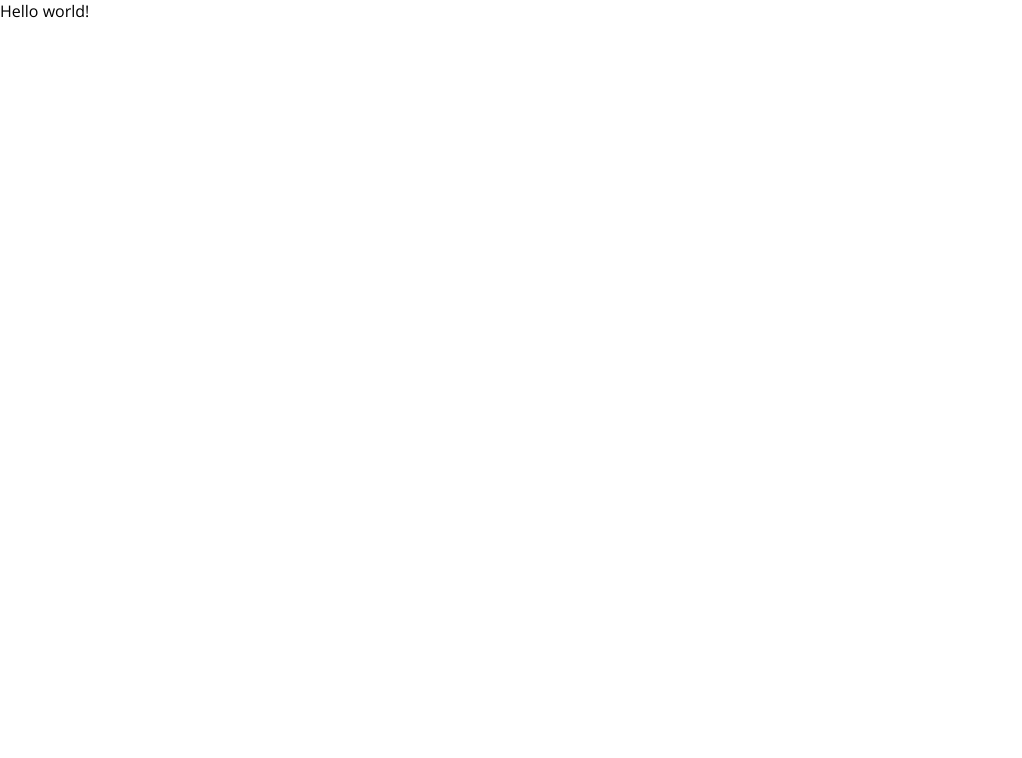
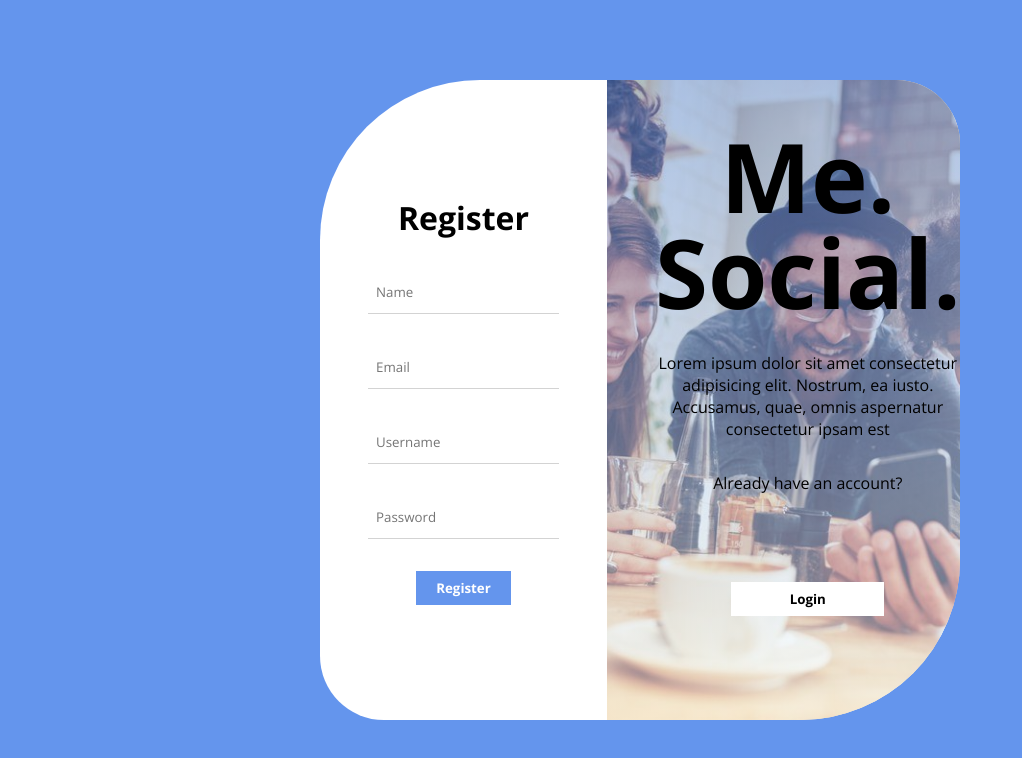
Before and after one commit to girishmt4/MERN-social-media-app, a React (Create React App) app: page / in a window 1280 px wide. Shown: the top 758 px of the page, without its empty margins (0-1022 px from the left). Built offline with nearby package versions, Linux system fonts and the light colour scheme.

Commit message:
added login and register pages and styles

```diff
--- a/package.json
+++ b/package.json
@@ -8,6 +8,7 @@
     "@testing-library/user-event": "^13.5.0",
     "react": "^18.0.0",
     "react-dom": "^18.0.0",
+    "react-router-dom": "^6.4.4",
     "react-scripts": "5.0.1",
     "sass": "^1.56.1",
     "web-vitals": "^2.1.4"
--- a/src/App.js
+++ b/src/App.js
@@ -1,7 +1,11 @@
+import Login from "./pages/login/Login";
+import Register from "./pages/register/Register";
+
 function App() {
   return (
     <div>
-      Hello world!
+      {/* <Login /> */}
+      <Register />
     </div>
   );
 }
--- a/src/pages/homepage/Homepage.jsx
+++ b/src/pages/homepage/Homepage.jsx
@@ -1,4 +1,4 @@
-import "Homepage.scss";
+import "./Homepage.scss";
 
 const Homepage = () => {
   return <div className="homepage"></div>;
--- a/src/pages/login/Login.jsx
+++ b/src/pages/login/Login.jsx
@@ -1,7 +1,29 @@
-import "Login.scss";
+import "./Login.scss";
 
 const Login = () => {
-  return <div className="login"></div>;
+  return (
+    <div className="login">
+      <div className="card">
+        <div className="register-promo">
+          <h1>Hello there.</h1>
+          <p>
+            Lorem ipsum dolor sit amet consectetur adipisicing elit. Nostrum, ea
+            iusto. Accusamus, quae, omnis aspernatur consectetur ipsam est
+          </p>
+          <span>Come. Join. Create an account.</span>
+          <button>Register</button>
+        </div>
+        <div className="login-form">
+          <h1>Login</h1>
+          <form action="">
+            <input type="text" placeholder="Username" />
+            <input type="password" placeholder="Password" />
+            <button>Login</button>
+          </form>
+        </div>
+      </div>
+    </div>
+  );
 };
 
 export default Login;
--- a/src/pages/login/Login.scss
+++ b/src/pages/login/Login.scss
@@ -0,0 +1,87 @@
+.login {
+  height: 100vh;
+  background-color: cornflowerblue;
+  display: flex;
+  align-items: center;
+  justify-content: center;
+  text-align: center;
+
+  .card {
+    width: 50vw;
+    display: flex;
+    border-radius: 10% 25%;
+    background-color: white;
+    min-height: 40rem;
+    overflow: hidden;
+
+    .register-promo {
+      flex: 1;
+      background: linear-gradient(
+          rgba(100, 149, 237, 0.5),
+          rgba(255, 255, 255, 0.5)
+        ),
+        url("../../../assets/socialize.jpeg") center;
+      background-size: cover;
+      padding: 3rem;
+      display: flex;
+      flex-direction: column;
+      gap: 2rem;
+      justify-content: center;
+
+      h1 {
+        font-size: 6rem;
+        line-height: 6rem;
+      }
+      p {
+      }
+      span {
+        font-size: 1rem;
+      }
+      button {
+        width: 50%;
+        padding: 0.5rem;
+        border: none;
+        background-color: white;
+        font-weight: bold;
+        cursor: pointer;
+        margin: auto;
+      }
+      button:hover {
+        background-color: cornflowerblue;
+      }
+    }
+
+    .login-form {
+      flex: 1;
+      padding: 3rem;
+      display: flex;
+      flex-direction: column;
+      gap: 2rem;
+      justify-content: center;
+
+      h1 {
+      }
+      form {
+        display: flex;
+        flex-direction: column;
+        gap: 2rem;
+
+        input {
+          border: none;
+          border-bottom: 1px solid lightgray;
+          padding: 0.75rem 0.5rem;
+        }
+        button {
+          width: 50%;
+          padding: 0.5rem;
+          border: none;
+          font-weight: bold;
+          color: white;
+          cursor: pointer;
+          background-color: cornflowerblue;
+          margin: auto;
+        }
+      }
+    }
+  }
+}
--- a/src/pages/profile/Profile.jsx
+++ b/src/pages/profile/Profile.jsx
@@ -1,4 +1,4 @@
-import "Profile.scss";
+import "./Profile.scss";
 
 const Profile = () => {
   return <div className="profile"></div>;
--- a/src/pages/register/Register.jsx
+++ b/src/pages/register/Register.jsx
@@ -1,7 +1,31 @@
-import "Register.scss";
+import "./Register.scss";
 
 const Register = () => {
-  return <div className="register"></div>;
+  return (
+    <div className="register">
+      <div className="card">
+        <div className="register-form">
+          <h1>Register</h1>
+          <form action="">
+            <input type="text" placeholder="Name" />
+            <input type="email" placeholder="Email" />
+            <input type="text" placeholder="Username" />
+            <input type="password" placeholder="Password" />
+            <button>Register</button>
+          </form>
+        </div>
+        <div className="login-promo">
+          <h1>Me. Social.</h1>
+          <p>
+            Lorem ipsum dolor sit amet consectetur adipisicing elit. Nostrum, ea
+            iusto. Accusamus, quae, omnis aspernatur consectetur ipsam est
+          </p>
+          <span>Already have an account?</span>
+          <button>Login</button>
+        </div>
+      </div>
+    </div>
+  );
 };
 
 export default Register;
--- a/src/pages/register/Register.scss
+++ b/src/pages/register/Register.scss
@@ -0,0 +1,87 @@
+.register {
+  height: 100vh;
+  background-color: cornflowerblue;
+  display: flex;
+  text-align: center;
+  align-items: center;
+  justify-content: center;
+
+  .card {
+    width: 50vw;
+    min-height: 40rem;
+    display: flex;
+    background-color: white;
+    border-radius: 25% 10%;
+    overflow: hidden;
+
+    .register-form {
+      flex: 1;
+      display: flex;
+      flex-direction: column;
+      padding: 3rem;
+      gap: 2rem;
+      justify-content: center;
+
+      h1 {
+      }
+      form {
+        display: flex;
+        flex-direction: column;
+        gap: 2rem;
+
+        input {
+          border: none;
+          border-bottom: 1px solid lightgray;
+          padding: 0.75rem 0.5rem;
+        }
+        button {
+          width: 50%;
+          margin: auto;
+          padding: 0.5rem;
+          border: none;
+          background-color: cornflowerblue;
+          color: white;
+          font-weight: bold;
+          cursor: pointer;
+        }
+      }
+    }
+
+    .login-promo {
+      flex: 1;
+      background: linear-gradient(
+          rgba(100, 149, 237, 0.5),
+          rgba(255, 255, 255, 0.5)
+        ),
+        url("../../../assets/socialize.jpeg") center;
+      background-size: cover;
+      display: flex;
+      flex-direction: column;
+      justify-content: center;
+      gap: 2rem;
+      padding: 3rem;
+
+      h1 {
+        font-size: 6rem;
+        line-height: 6rem;
+      }
+      p {
+      }
+      span {
+        font-size: 1rem;
+      }
+      button {
+        width: 50%;
+        margin: auto;
+        padding: 0.5rem;
+        border: none;
+        background-color: white;
+        font-weight: bold;
+        cursor: pointer;
+      }
+      button:hover {
+        background-color: cornflowerblue;
+      }
+    }
+  }
+}
```
Also changed, not shown: assets/socialize.jpeg (added), 1 other file (tests, documents, lock files or other folders).
